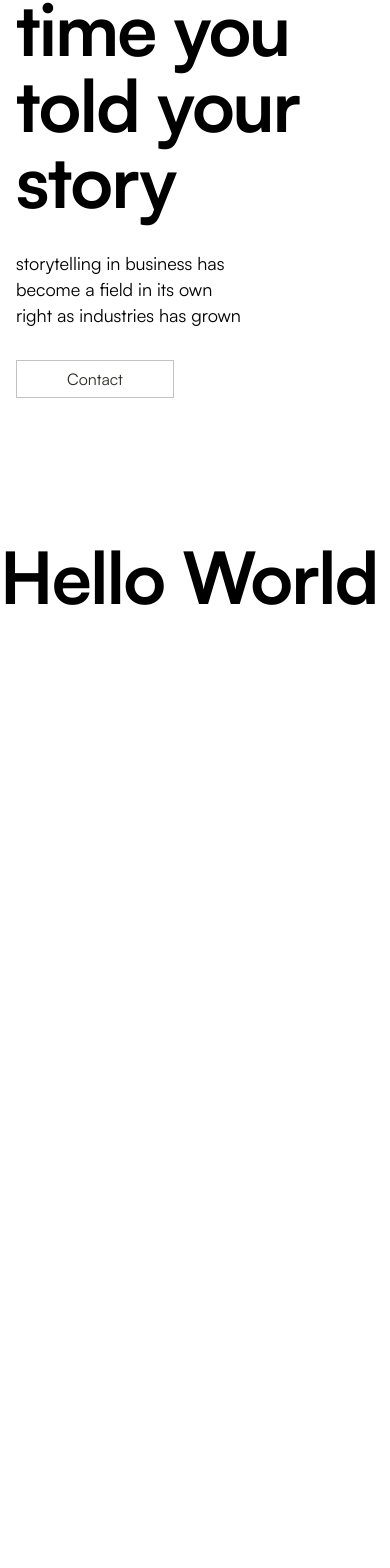
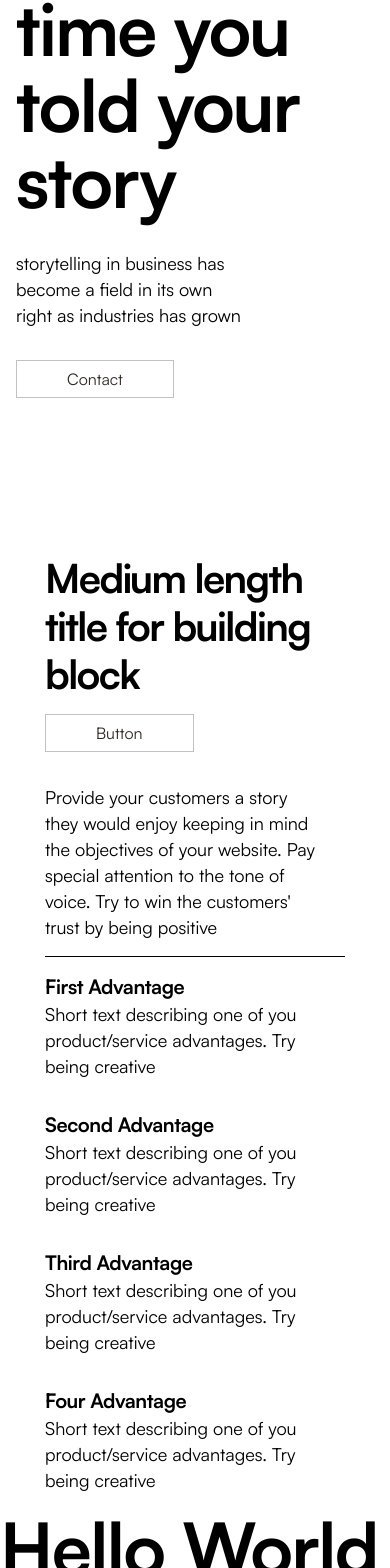
Before and after one commit to edizyurdakul/ConsermulSA, a Next.js app: page / in a window 390 px wide. Shown: the part 313-1881 px from the top of the page. Before the commit the page ends 943 px from the top, so only its background shows below. Built offline with nearby package versions, Linux system fonts and the light colour scheme.

Commit message:
Home about section complete

```diff
--- a/components/Sections/Home/About/About.module.scss
+++ b/components/Sections/Home/About/About.module.scss
@@ -0,0 +1,159 @@
+.wrapper {
+  display: flex;
+  justify-content: center;
+  flex-direction: column;
+  align-items: center;
+  padding: 6.25rem;
+
+  h2 {
+    margin-bottom: 1rem;
+  }
+
+  ul {
+    display: grid;
+    column-gap: 1rem;
+    grid-template-columns: repeat(12, 1fr);
+    row-gap: 2rem;
+    width: 1140px;
+
+    li:nth-child(1) {
+      grid-column: 1/4;
+    }
+    li:nth-child(2) {
+      grid-column: 4/7;
+    }
+    li:nth-child(3) {
+      grid-column: 7/10;
+    }
+    li:nth-child(4) {
+      grid-column: 10/13;
+    }
+  }
+}
+
+.container {
+  display: grid;
+  column-gap: 1rem;
+  grid-template-columns: repeat(12, 1fr);
+  row-gap: 2rem;
+  width: 1140px;
+}
+
+.left {
+  grid-column: 1/7;
+}
+
+.right {
+  grid-column: 7/13;
+}
+
+.divider {
+  height: 1px;
+  width: 100%;
+  margin: 1rem;
+  background: black;
+  width: 1140px;
+}
+
+// ######################################################
+// ######################################################
+
+// Media Queries
+
+@media screen and (max-width: 1190px) {
+  .container {
+    width: 768px;
+  }
+
+  .wrapper {
+    padding: 4.25rem;
+
+    ul {
+      width: 768px;
+
+      li:nth-child(1) {
+        grid-column: 1/7;
+      }
+      li:nth-child(2) {
+        grid-column: 7/13;
+      }
+      li:nth-child(3) {
+        grid-column: 1/7;
+      }
+      li:nth-child(4) {
+        grid-column: 7/13;
+      }
+    }
+  }
+  .divider {
+    width: 768px;
+  }
+}
+
+@media screen and (max-width: 820px) {
+  .container {
+    width: 425px;
+  }
+
+  .wrapper {
+    padding: 4.25rem;
+
+    ul {
+      width: 425px;
+
+      li:nth-child(1) {
+        grid-column: 1/7;
+      }
+      li:nth-child(2) {
+        grid-column: 7/13;
+      }
+      li:nth-child(3) {
+        grid-column: 1/7;
+      }
+      li:nth-child(4) {
+        grid-column: 7/13;
+      }
+    }
+  }
+  .divider {
+    width: 425px;
+  }
+}
+
+@media screen and (max-width: 450px) {
+  .container {
+    width: 300px;
+
+    .left {
+      grid-column: 1/12;
+    }
+
+    .right {
+      grid-column: 1/12;
+    }
+  }
+
+  .wrapper {
+    padding: 1rem;
+
+    ul {
+      width: 300px;
+
+      li:nth-child(1) {
+        grid-column: 1/12;
+      }
+      li:nth-child(2) {
+        grid-column: 1/12;
+      }
+      li:nth-child(3) {
+        grid-column: 1/12;
+      }
+      li:nth-child(4) {
+        grid-column: 1/12;
+      }
+    }
+  }
+  .divider {
+    width: 300px;
+  }
+}
--- a/components/Sections/Home/About/index.js
+++ b/components/Sections/Home/About/index.js
@@ -1,7 +1,44 @@
 import styles from "./About.module.scss";
+import { Button } from "../../../Button";
 
 const About = () => {
-  return <div></div>;
+  return (
+    <div className={styles.wrapper}>
+      <div className={styles.container}>
+        <div className={styles.left}>
+          <h2>Medium length title for building block</h2>
+          <Button text="Button" />
+        </div>
+        <div className={styles.right}>
+          <p>
+            Provide your customers a story they would enjoy keeping in mind the objectives of your website. Pay special
+            attention to the tone of voice. Try to win the customers' trust by being positive
+          </p>
+        </div>
+      </div>
+      <div className={styles.divider}></div>
+      <div>
+        <ul>
+          <li>
+            <h3>First Advantage</h3>
+            <p>Short text describing one of you product/service advantages. Try being creative</p>
+          </li>
+          <li>
+            <h3>Second Advantage</h3>
+            <p>Short text describing one of you product/service advantages. Try being creative</p>
+          </li>
+          <li>
+            <h3>Third Advantage</h3>
+            <p>Short text describing one of you product/service advantages. Try being creative</p>
+          </li>
+          <li>
+            <h3>Four Advantage</h3>
+            <p>Short text describing one of you product/service advantages. Try being creative</p>
+          </li>
+        </ul>
+      </div>
+    </div>
+  );
 };
 
 export default About;
--- a/styles/global.scss
+++ b/styles/global.scss
@@ -51,6 +51,20 @@ h1 {
   font-variation-settings: "wght" 700;
 }
 
+h2 {
+  font-size: 40px;
+  line-height: 48px;
+  letter-spacing: -0.1rem;
+  font-variation-settings: "wght" 700;
+}
+
+h3 {
+  font-size: 20px;
+  line-height: 28px;
+  letter-spacing: -0.025rem;
+  font-variation-settings: "wght" 700;
+}
+
 p {
   font-size: 18px;
   line-height: 26px;
```
